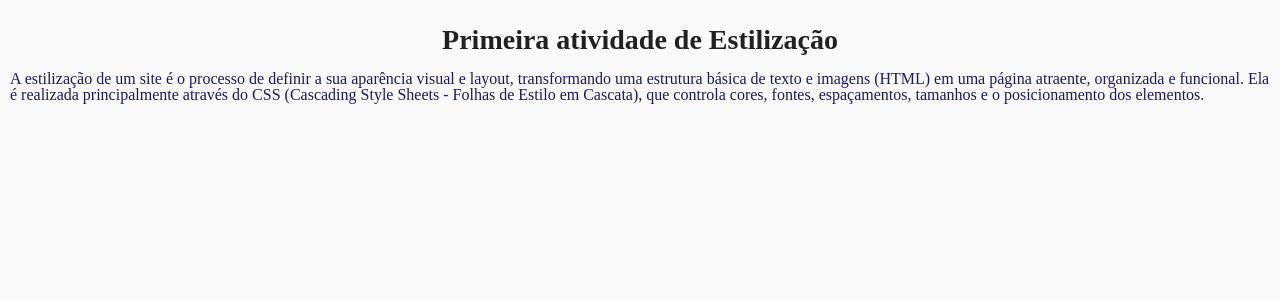
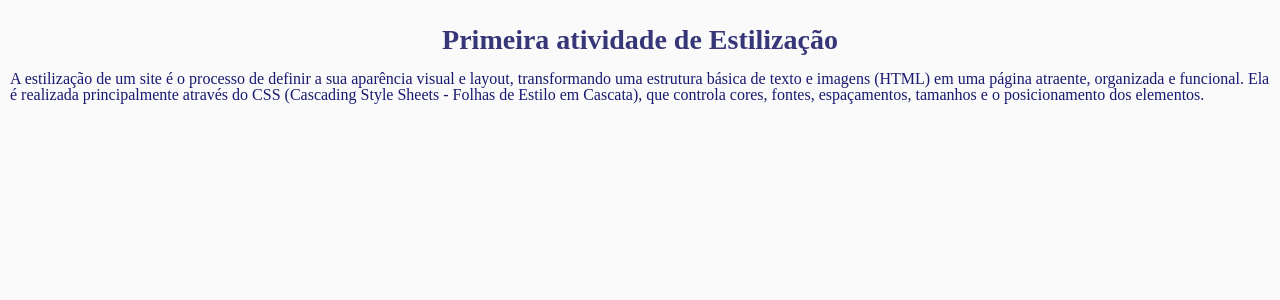
Before and after one commit to Plantikow/introducao-vitejs, a React (Vite) app: page /atividade/1 in a window 1280 px wide. Shown: the top 300 px of the page. Built offline with nearby package versions, Linux system fonts and the light colour scheme.

Commit message:
aula 2403

```diff
--- a/src/pages/atividades/atv-01/index.jsx
+++ b/src/pages/atividades/atv-01/index.jsx
@@ -4,6 +4,7 @@ function Atividade01() {
     return (
         <div className={styles.container}>
            <h1>Primeira atividade de Estilização</h1>
+
            <p>A estilização de um site é o processo de definir a sua aparência visual e layout, transformando uma estrutura básica de texto e imagens (HTML) em uma página atraente, organizada e funcional. Ela é realizada principalmente através do CSS (Cascading Style Sheets - Folhas de Estilo em Cascata), que controla cores, fontes, espaçamentos, tamanhos e o posicionamento dos elementos.</p>
         </div>
     )
--- a/src/pages/atividades/atv-01/index.module.css
+++ b/src/pages/atividades/atv-01/index.module.css
@@ -8,3 +8,8 @@ p{
     font-size: 20px;
     color: midnightblue;
 }
+h1{
+    font-size: 40px;
+    font-weight: 10px;
+    color: #363678;
+}
```
